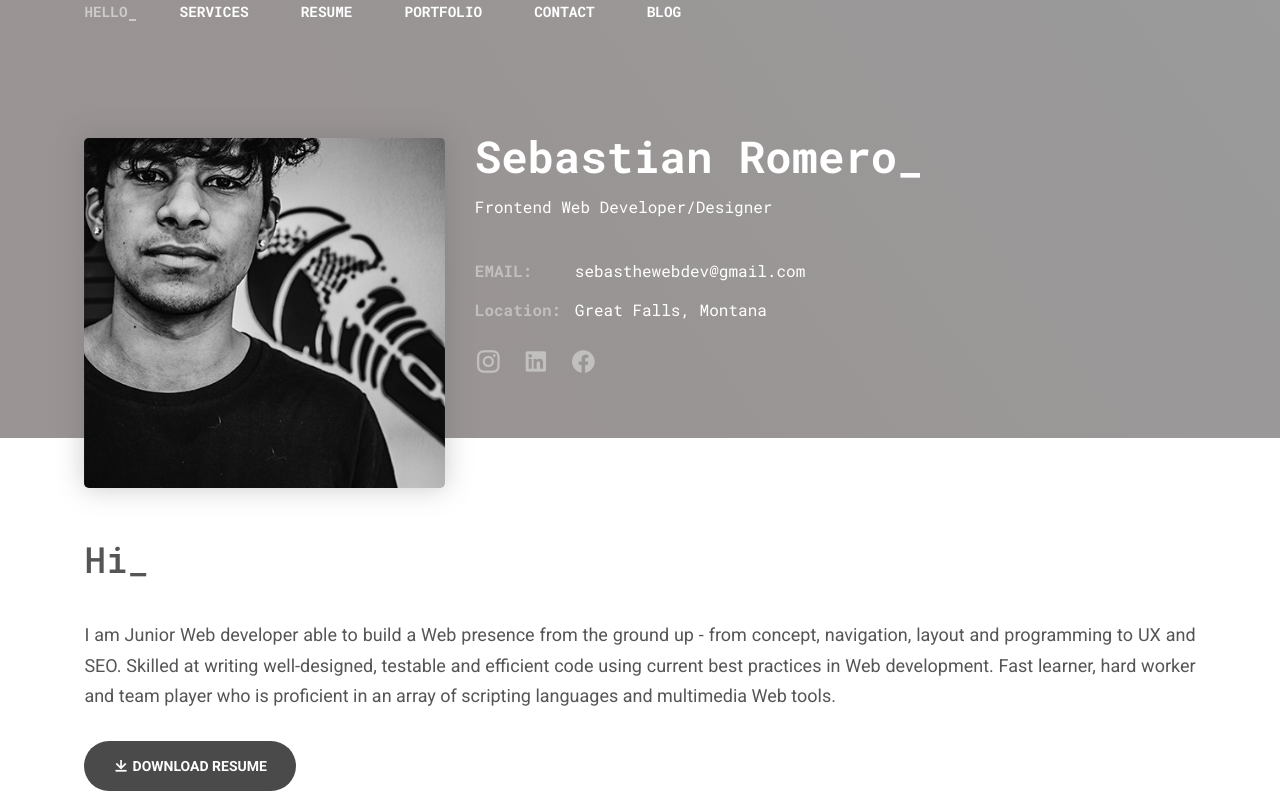
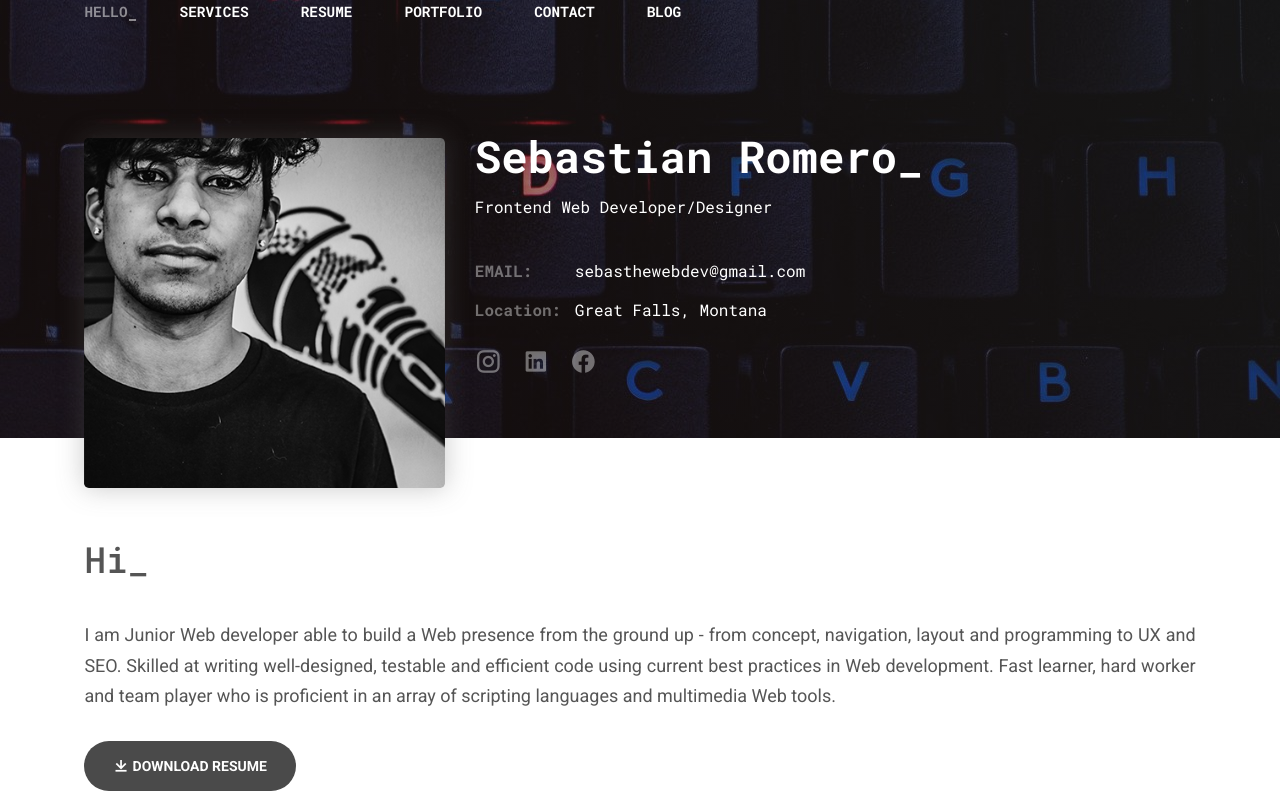
Before and after one commit to Seavibes10/Sebb.jpg, a plain HTML site: page index.html in a window 1280 px wide. Shown: the top 800 px of the page. Drawn offline with nearby package versions, Linux system fonts and the light colour scheme; files whose address does not match are found by name.

Commit message:
Update style.css

```diff
--- a/style.css
+++ b/style.css
@@ -203,7 +203,7 @@ input {
 
 /*===========Home=========*/
 .home {
-    background-image: url(../images/home-bg.jpg);
+    background-image: url('home-bg.jpg');
     background-size: cover;
     background-position: 50%;
     padding-top: 5.5rem;
```
